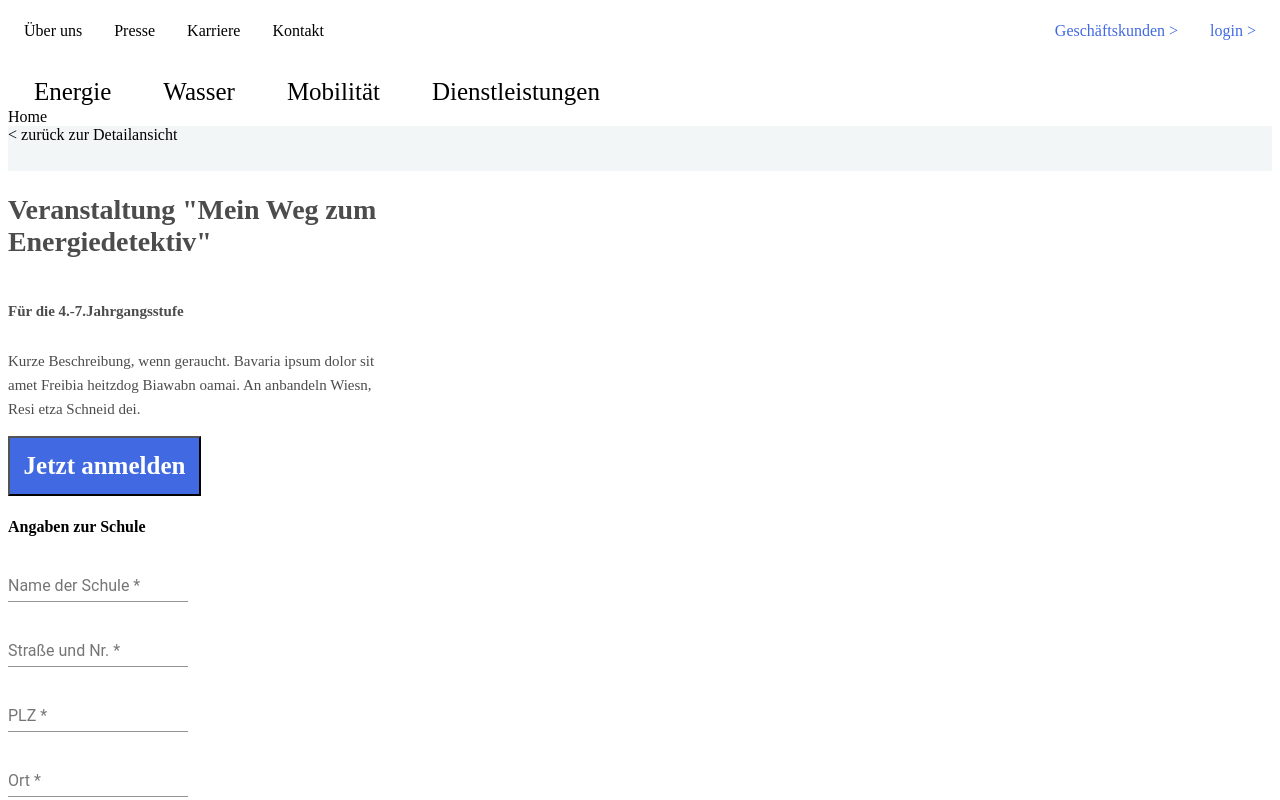
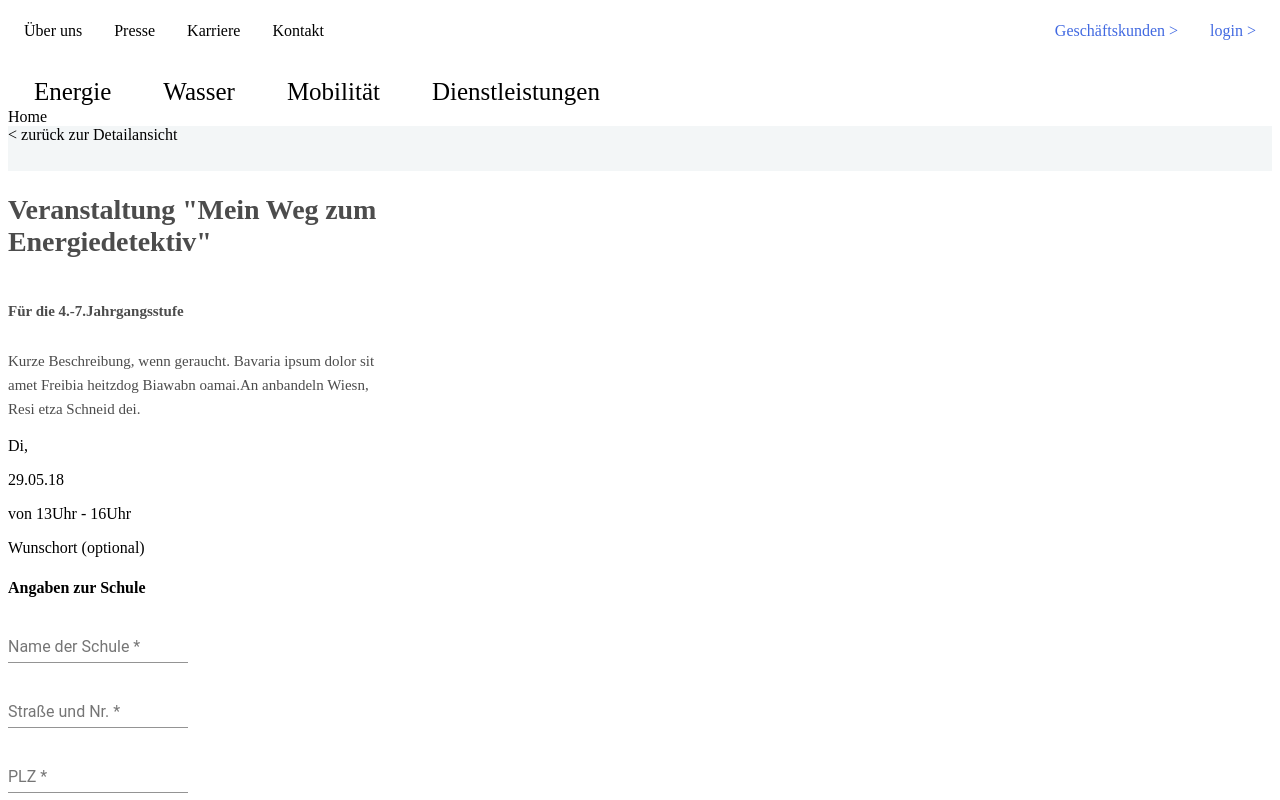
Before and after one commit to Sulsmar/angular-starter, an Angular app: page / in a window 1280 px wide. Shown: the top 800 px of the page. Built offline with nearby package versions, Linux system fonts and the light colour scheme.

Commit message:
Erstellung erstzen von Inhalt durch Variablen

```diff
--- a/src/app/swa-register-form/swa-register-form.component.html
+++ b/src/app/swa-register-form/swa-register-form.component.html
@@ -38,6 +38,7 @@
     </mat-form-field>
   </div>
   <!--Postalcode-->
+  <!-- maxlength funktioneirt nicht! muss überarbeitet werden-->
   <div>
     <mat-form-field>
       <input [(ngModel)]="contact.postalCode"
@@ -179,7 +180,7 @@
 
 <!-- next Page -->
 <!-- muss noch implementiert werden, nachdem die Prüfung des Formulares positiv war, wird auf einen neue Seite weitergeleitet -->
-<!-- es muss noch die Prüfung der maximalen teilnehmer eingebaut werden, laut Aufgabe mit Mock JSON -->
+<!-- es muss noch die Prüfung der maximalen teilnehmer eingebaut werden, laut Aufgabe mit Mock JSON-->
 <div>
     <mat-form-field>
       <input [(ngModel)]="contact.howMany"
--- a/src/app/swa-register-page/swa-register-page.component.html
+++ b/src/app/swa-register-page/swa-register-page.component.html
@@ -1,11 +1,17 @@
 <div id="Home-Block">Home</div>
 <div id="zurueck-zur-Detailansicht">< zurück zur Detailansicht</div>
-<h2 id="ueberschrift-Veranstaltung">Veranstaltung "Mein Weg zum Energiedetektiv"</h2>
-<h4 id="ueberschrift-Altersstufe">Für die 4.-7.Jahrgangsstufe</h4>
-<p id="beschreibung">
-  Kurze Beschreibung, wenn geraucht.
-  Bavaria ipsum dolor sit amet Freibia heitzdog Biawabn oamai.
-  An anbandeln Wiesn, Resi etza Schneid dei.
-</p>
-<button id="jetzt-anmelden">Jetzt anmelden</button>
+<!--linke Seite-->
+<h2 id="ueberschrift-Veranstaltung">{{headingEvent}}</h2>
+<h4 id="ueberschrift-Altersstufe">{{headingAge}}</h4>
+<p id="beschreibung">{{description}}</p>
+<!--rechte Seite-->
+<!--Icons müssen noch eingebunden werden-->
+<P id="dayOfEvent">{{dayOfEvent}},</P>
+<p id="dateOfEvent">{{dateOfEvent}}</p>
+<p id="timeOfEvent">{{timeOfEvent}}</p>
+<p id="placeOfEvent">{{placeOfEvent}}</p>
+
+
+
+<!-- Formular-->
 <swa-register-form></swa-register-form>
--- a/src/app/swa-register-page/swa-register-page.component.ts
+++ b/src/app/swa-register-page/swa-register-page.component.ts
@@ -7,6 +7,17 @@ import { Component, OnInit } from '@angular/core';
 })
 export class SwaRegisterPageComponent implements OnInit {
 
+  //Variablen Überschriften und Beschreibung
+    headingEvent: string = 'Veranstaltung "Mein Weg zum Energiedetektiv"';
+    headingAge: string = 'Für die 4.-7.Jahrgangsstufe';
+    description:string = 'Kurze Beschreibung, wenn geraucht. Bavaria ipsum dolor sit amet Freibia heitzdog Biawabn oamai.An anbandeln Wiesn, Resi etza Schneid dei.';
+
+  // Variablen Tag, Datum, Uhrzeit und Ort
+    dayOfEvent: string = 'Di';
+    dateOfEvent: string = '29.05.18';
+    timeOfEvent: string = 'von 13Uhr - 16Uhr';
+    placeOfEvent: string = 'Wunschort (optional)';
+
   constructor() { }
 
   ngOnInit() {
```
